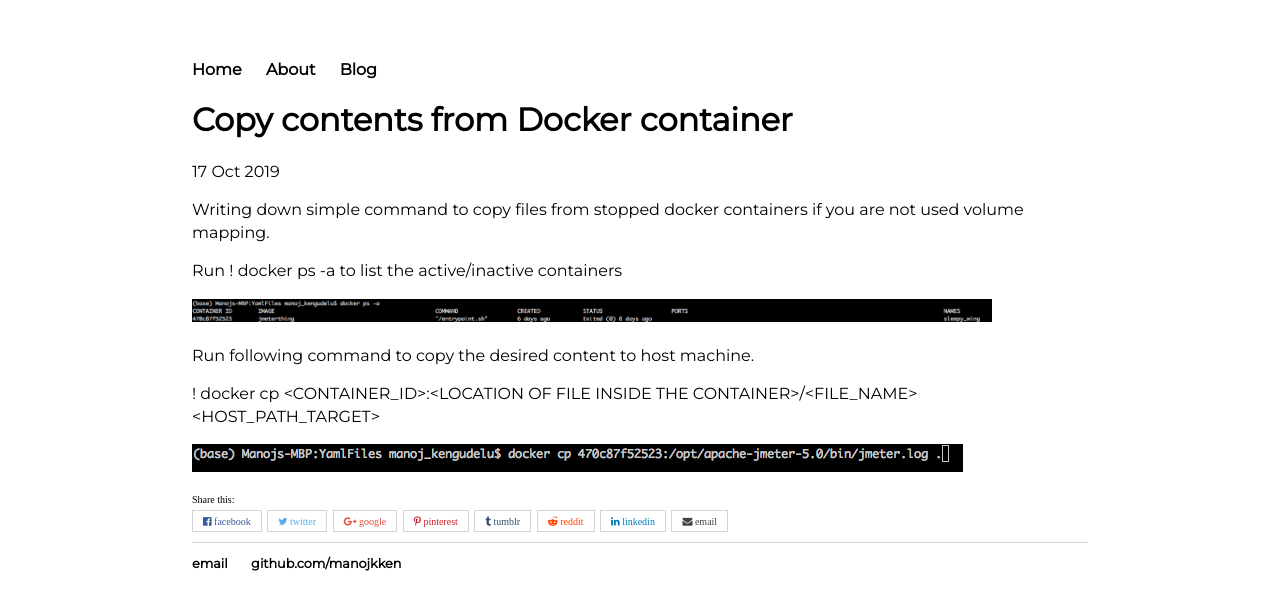
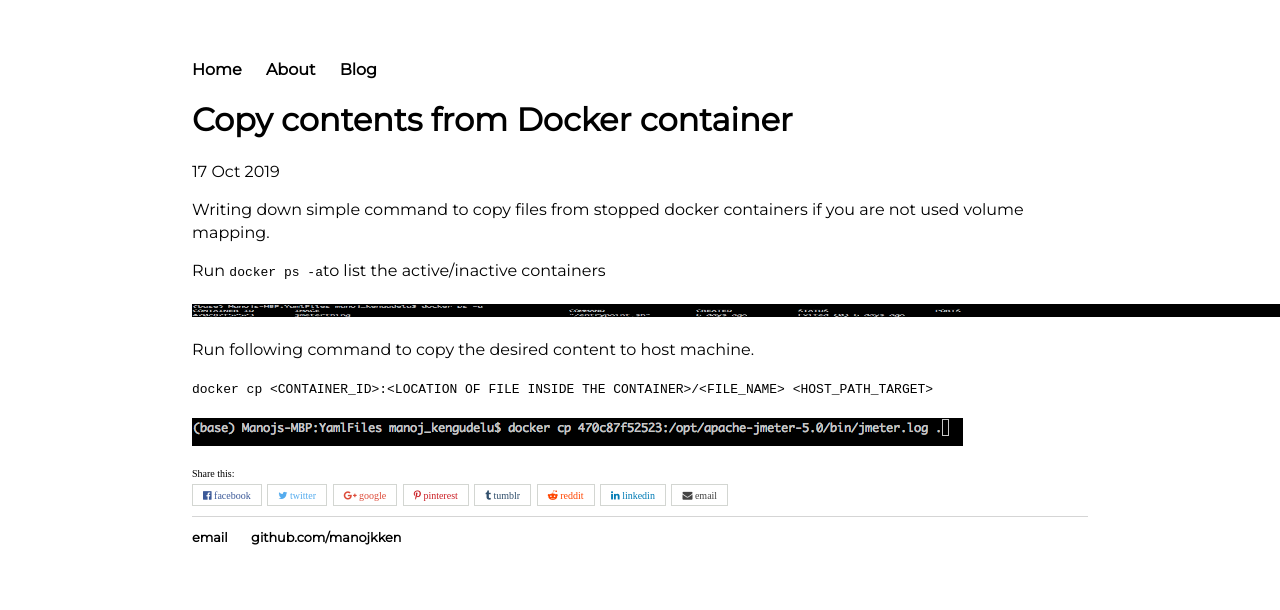
Before and after one commit to mkken/mkken.github.io, a Jekyll site: the page built from _posts/2019-10-17-copy-from-docker-container.md, in a window 1280 px wide. Shown: the top 610 px of the page. Built offline with Jekyll 4.4.1, drawn with Linux system fonts in a browser that asks for light colours.

Commit message:
new post

````diff
--- a/_posts/2019-10-17-copy-from-docker-container.md
+++ b/_posts/2019-10-17-copy-from-docker-container.md
@@ -6,15 +6,15 @@ date: 2019-10-17
 
 Writing down simple command to copy files from stopped docker containers if you are not used volume mapping.
 
-Run ! docker ps -a to list the active/inactive containers
+Run ```docker ps -a```to list the active/inactive containers
 
 
-<img src="/img/dock1.png" width="800">
+<img src="/img/dock1.png" width="1240" height=13>
 
 
 Run following command to copy the desired content to host machine.
 
-! docker cp \<CONTAINER_ID>:\<LOCATION OF FILE INSIDE THE CONTAINER>/\<FILE_NAME> \<HOST_PATH_TARGET>
+```docker cp <CONTAINER_ID>:<LOCATION OF FILE INSIDE THE CONTAINER>/<FILE_NAME> <HOST_PATH_TARGET>```
 
 
 <img src="/img/dock2.png">
````
